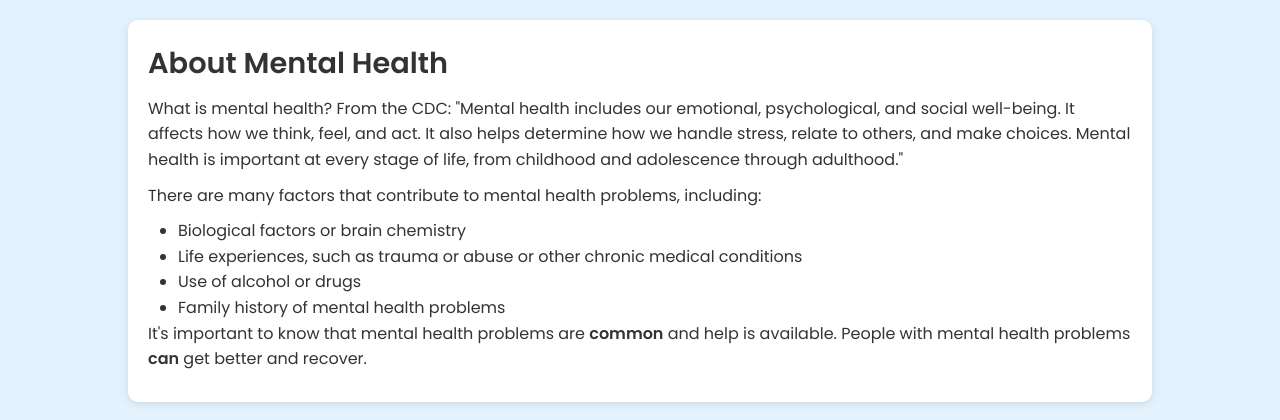
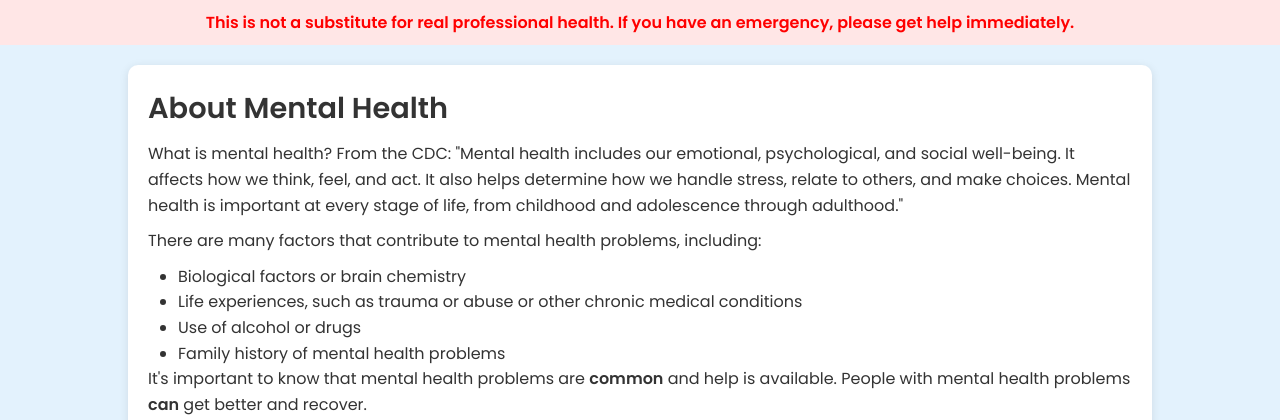
Before and after one commit to Chanalan1/Health-Helper, a Flask app: page / in a window 1280 px wide. Shown: the part 145-565 px from the top of the page. Run offline with Flask 3, Linux system fonts and the light colour scheme.

Commit message:
Added warning for users about using the chatbot

```diff
--- a/templates/index.html
+++ b/templates/index.html
@@ -251,6 +251,16 @@
         <p>Your guide to finding help in the King County Area</p>
     </header>
 
+    <div class="warning">
+        <body>
+            <div style="color: red; font-weight: bold; text-align: center; padding: 10px; background-color: #ffe6e6;">
+                This is not a substitute for real professional health. If you have an emergency, please get help immediately.
+            </div>
+
+
+        </body>
+    </div>
+
     <div class="container">
         <section class="info-section">
             <h2>About Mental Health</h2>
@@ -280,7 +290,7 @@
     </button>
     <div class="chatbot">
         <header>
-            <h2>Chatbot</h2>
+            <h2>Health Helper</h2>
             <span class="close-btn material-symbols-outlined">close</span>
         </header>
         <ul class="chatbox" id="chat-box"></ul>
```
